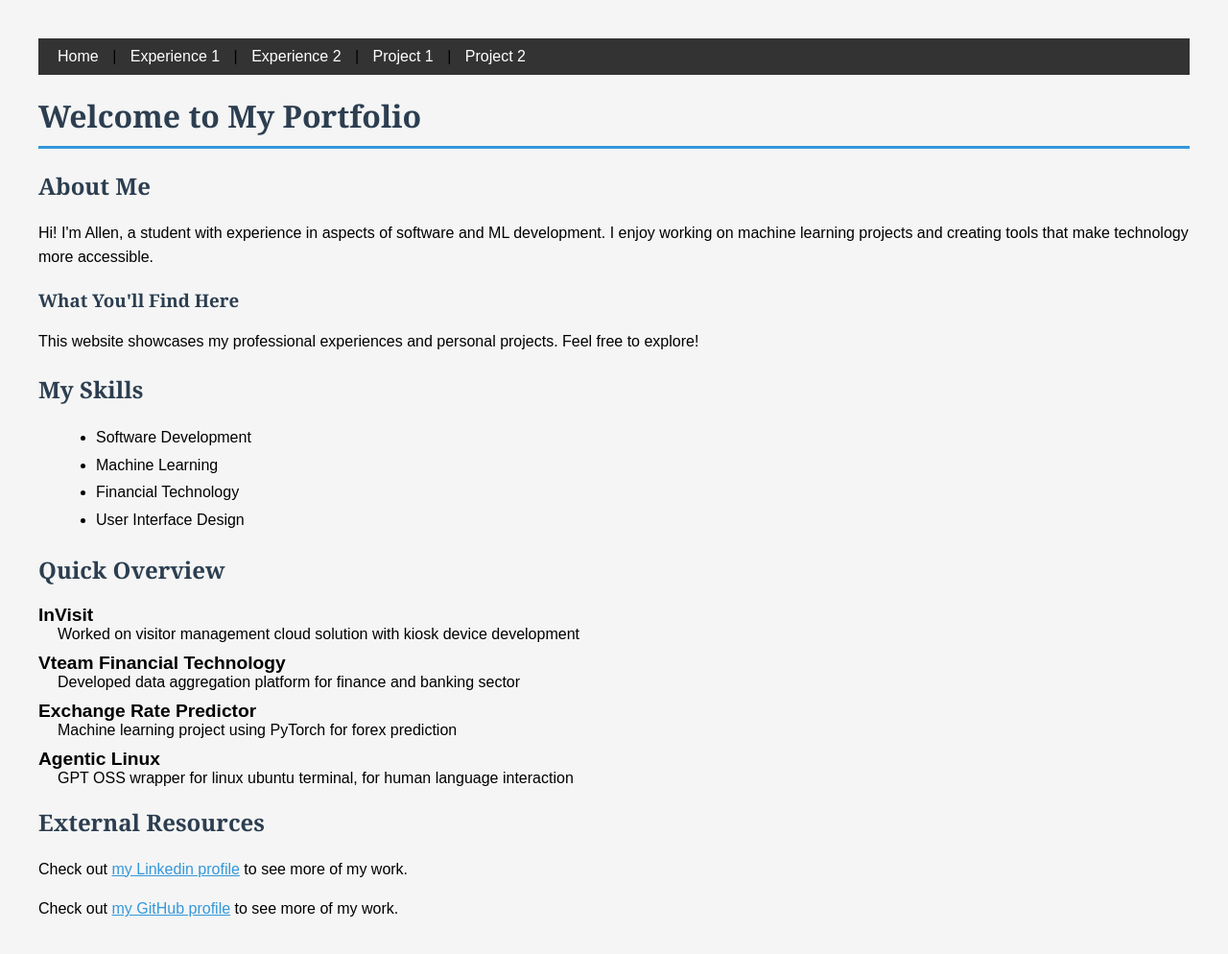
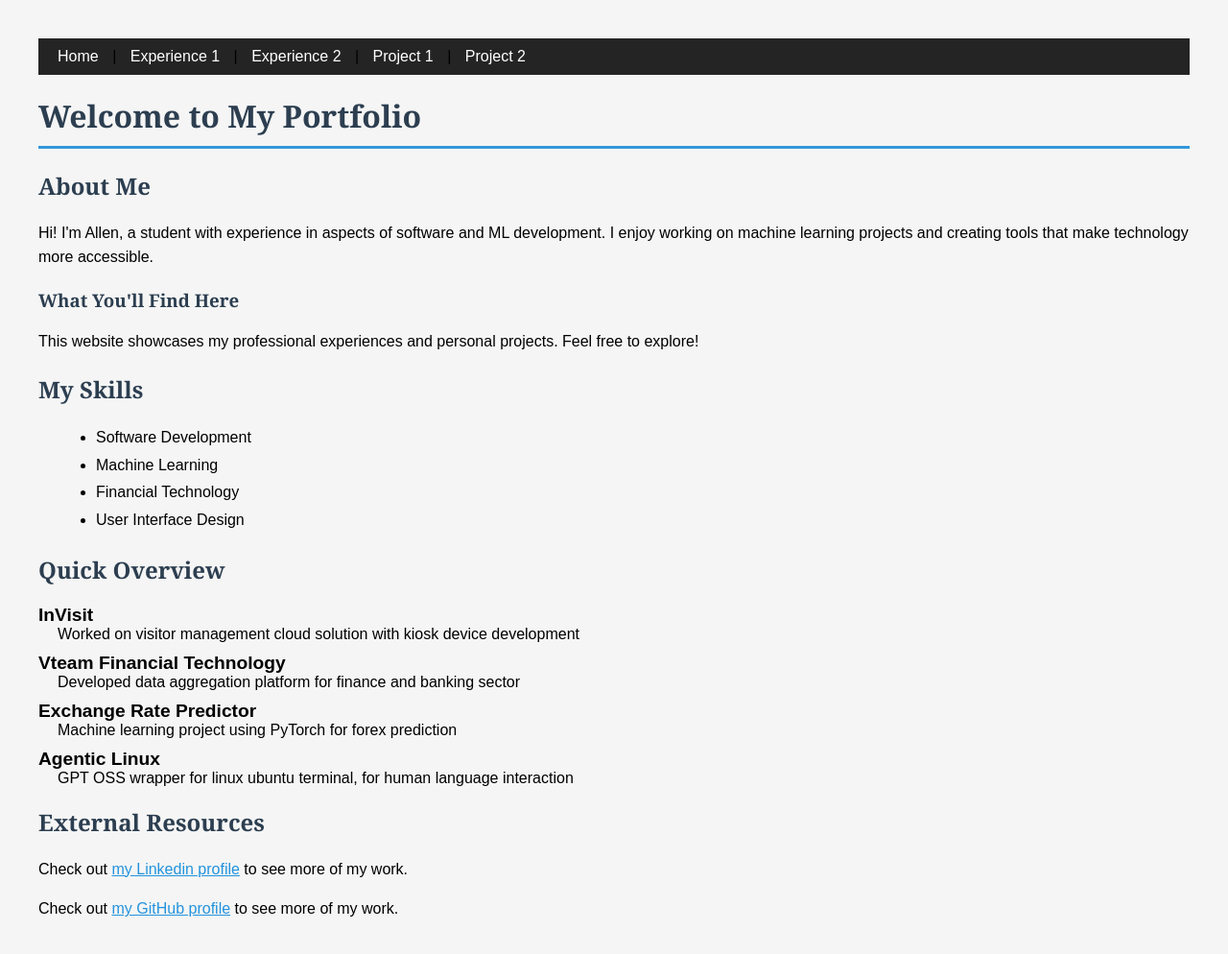
Before and after one commit to axwisc/axwisc.github.io, a plain HTML site: page index.html in a window 1280 px wide. Shown: the whole page at 96% size. Drawn offline with Linux system fonts and the light colour scheme.

Commit message:
contrast

```diff
--- a/styles.css
+++ b/styles.css
@@ -8,7 +8,7 @@ body {
 
 /* Navigation styling */
 nav {
-    background-color: #333;
+    background-color: #242424;
     padding: 10px;
     margin-bottom: 20px;
 }
@@ -70,9 +70,9 @@ dd {
 
 /* Links */
 a {
-    color: #3498db;
+    color: #2393dd;
 }
 
 a:hover {
-    color: #2980b9;
+    color: #2393dd;
 }
```
